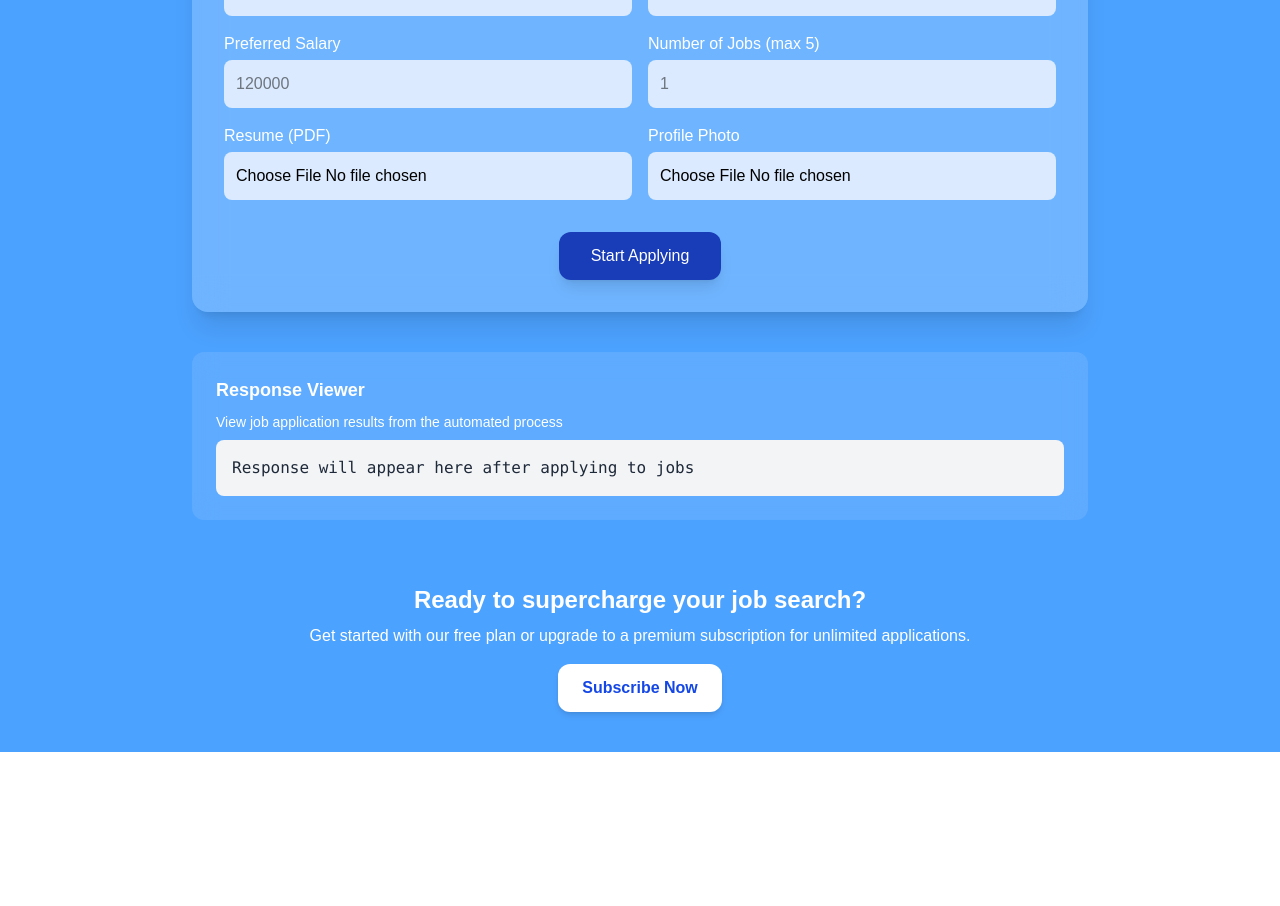
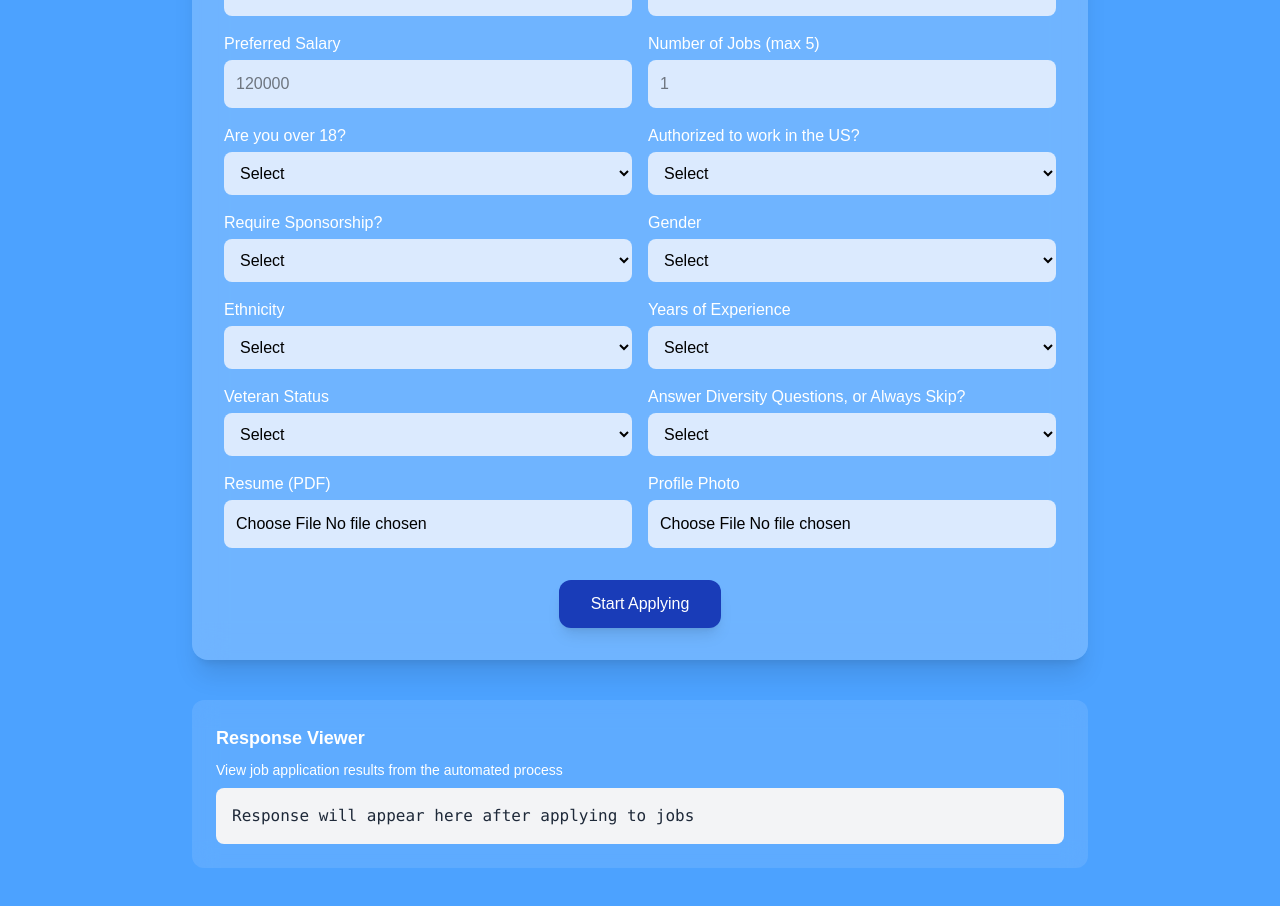
Before and after one commit to jobblixor/jobblixor-frontend-current, a Next.js app: page / in a window 1280 px wide. Shown: the part 940-1846 px from the top of the page. Before the commit the page ends 1692 px from the top, so only its background shows below. Built offline with nearby package versions, Linux system fonts and the light colour scheme.

Commit message:
Add employer question fields to onboarding form and save to Firebase

```diff
--- a/src/app/page.tsx
+++ b/src/app/page.tsx
@@ -7,7 +7,6 @@ import Image from 'next/image';
 import { initializeApp } from 'firebase/app';
 import { getFirestore, doc, setDoc } from 'firebase/firestore';
 import { getStorage, ref, uploadBytes, getDownloadURL } from "firebase/storage";
-
 
 // --- INSERT YOUR FIREBASE CONFIG BELOW ---
 const firebaseConfig = {
@@ -185,6 +184,86 @@ export default function Page() {
                   <input name={name} type={type} placeholder={placeholder} className="w-full p-3 rounded-lg bg-blue-100 text-black" />
                 </div>
               ))}
+
+              {/* New fields for extra employer questions */}
+              <div>
+                <label className="block text-white mb-1">Are you over 18?</label>
+                <select name="over_18" className="w-full p-3 rounded-lg bg-blue-100 text-black">
+                  <option value="">Select</option>
+                  <option value="yes">Yes</option>
+                  <option value="no">No</option>
+                </select>
+              </div>
+              <div>
+                <label className="block text-white mb-1">Authorized to work in the US?</label>
+                <select name="authorized_us" className="w-full p-3 rounded-lg bg-blue-100 text-black">
+                  <option value="">Select</option>
+                  <option value="yes">Yes</option>
+                  <option value="no">No</option>
+                </select>
+              </div>
+              <div>
+                <label className="block text-white mb-1">Require Sponsorship?</label>
+                <select name="require_sponsorship" className="w-full p-3 rounded-lg bg-blue-100 text-black">
+                  <option value="">Select</option>
+                  <option value="yes">Yes</option>
+                  <option value="no">No</option>
+                </select>
+              </div>
+              <div>
+                <label className="block text-white mb-1">Gender</label>
+                <select name="gender" className="w-full p-3 rounded-lg bg-blue-100 text-black">
+                  <option value="">Select</option>
+                  <option value="female">Female</option>
+                  <option value="male">Male</option>
+                  <option value="non_binary">Non-binary</option>
+                  <option value="prefer_not_to_say">Prefer not to say</option>
+                </select>
+              </div>
+              <div>
+                <label className="block text-white mb-1">Ethnicity</label>
+                <select name="ethnicity" className="w-full p-3 rounded-lg bg-blue-100 text-black">
+                  <option value="">Select</option>
+                  <option value="not_declared">Not Declared</option>
+                  <option value="asian">Asian</option>
+                  <option value="black">Black or African American</option>
+                  <option value="hispanic">Hispanic or Latino</option>
+                  <option value="white">White</option>
+                  <option value="native">Native American</option>
+                  <option value="pacific">Pacific Islander</option>
+                  <option value="other">Other</option>
+                </select>
+              </div>
+              <div>
+                <label className="block text-white mb-1">Years of Experience</label>
+                <select name="years_experience" className="w-full p-3 rounded-lg bg-blue-100 text-black">
+                  <option value="">Select</option>
+                  <option value="0">0</option>
+                  <option value="1+">1+</option>
+                  <option value="2+">2+</option>
+                  <option value="5+">5+</option>
+                  <option value="10+">10+</option>
+                </select>
+              </div>
+              <div>
+                <label className="block text-white mb-1">Veteran Status</label>
+                <select name="veteran_status" className="w-full p-3 rounded-lg bg-blue-100 text-black">
+                  <option value="">Select</option>
+                  <option value="no">No</option>
+                  <option value="yes">Yes</option>
+                  <option value="prefer_not_to_say">Prefer not to say</option>
+                </select>
+              </div>
+              <div>
+                <label className="block text-white mb-1">Answer Diversity Questions, or Always Skip?</label>
+                <select name="answer_diversity_questions" className="w-full p-3 rounded-lg bg-blue-100 text-black">
+                  <option value="">Select</option>
+                  <option value="answer">Answer</option>
+                  <option value="skip">Always Skip</option>
+                </select>
+              </div>
+
+              {/* Existing file upload fields */}
               <div>
                 <label className="block text-white mb-1">Resume (PDF)</label>
                 <input name="resume" type="file" accept="application/pdf" className="w-full p-3 rounded-lg bg-blue-100 text-black" />
```
Lines whose indentation alone changed are shown as unchanged.
